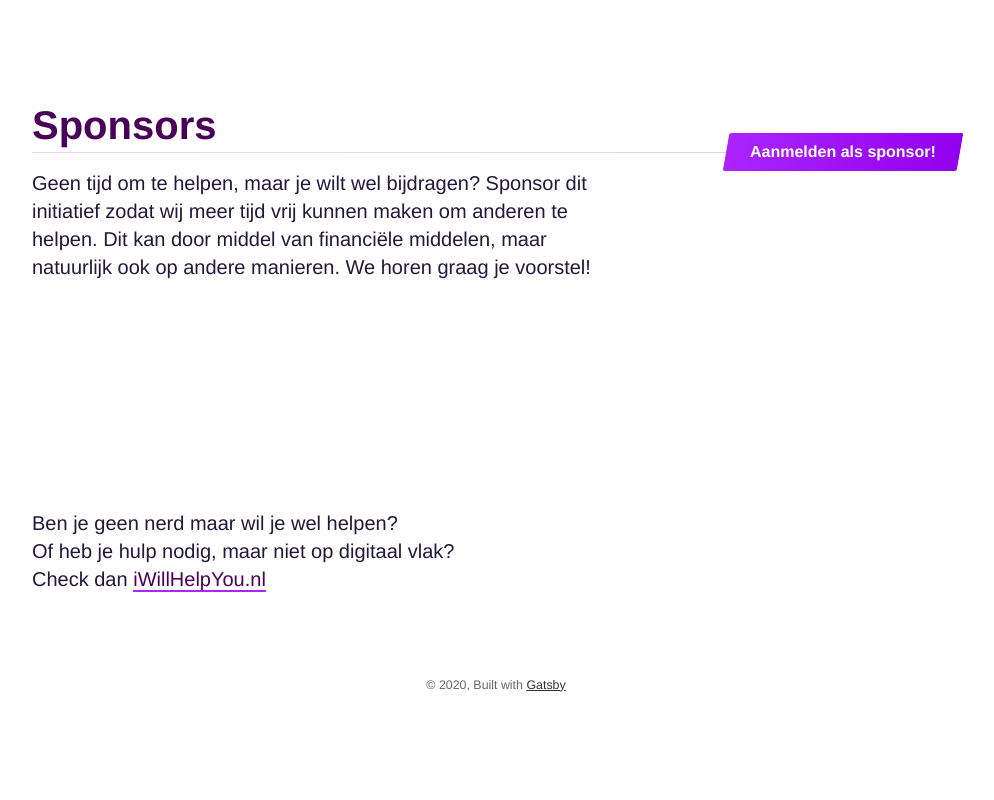
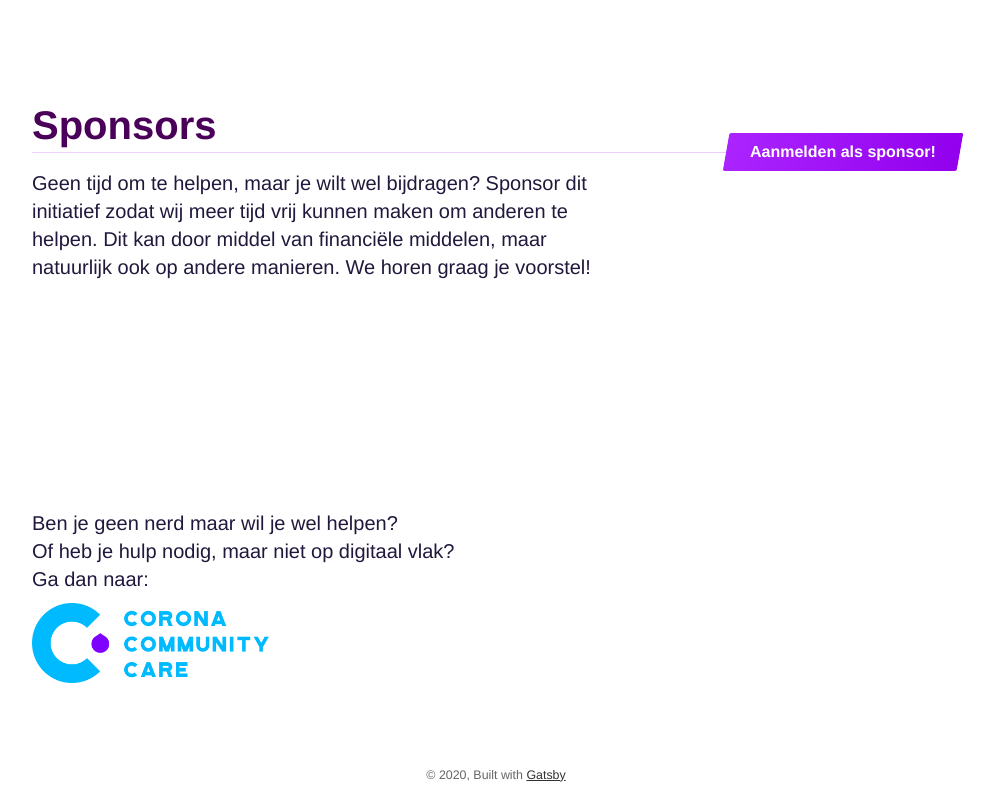
Before and after one commit to yoeran/nerds-against-corona, a Gatsby site: page / in a window 1280 px wide. Shown: the part 2519-3319 px from the top of the page, without its empty margins (144-1138 px from the left). Before the commit the page ends 3229 px from the top, so only its background shows below. Built offline with nearby package versions, Linux system fonts and the light colour scheme; Gatsby itself is replaced by a stand-in of ours.

Commit message:
Add CCC logo and link

```diff
--- a/src/pages/index.tsx
+++ b/src/pages/index.tsx
@@ -7,6 +7,8 @@ import { Sponsors } from "../components/Sponsors"
 import { Explainer } from "../components/Explainer"
 
 import headerImage from "../images/nerds-against-corona-header.png"
+
+import coronaCommunityCare from "../images/corona-community-care_logo.png"
 
 const IndexPage = () => (
   <Layout>
@@ -25,9 +27,14 @@ const IndexPage = () => (
         <br />
         Of heb je hulp nodig, maar niet op digitaal vlak?
         <br />
-        Check dan{" "}
-        <a href="https://www.iwillhelpyou.nl/" target="_blank">
-          iWillHelpYou.nl
+        Ga dan naar:
+        <a
+          href="https://coronacommunitycare.nl/"
+          className="ccc-logo"
+          target="_blank"
+          rel="noreferer"
+        >
+          <img src={coronaCommunityCare} alt="Corona Community Care" />
         </a>
       </p>
     </section>
--- a/src/styles/modules/components.scss
+++ b/src/styles/modules/components.scss
@@ -110,3 +110,15 @@ h4 {
     margin-top: 0;
   }
 }
+
+.ccc-logo {
+  display: block;
+  text-decoration: none;
+  margin-top: 0.5em;
+  border: none;
+
+  img {
+    display: block;
+    height: 4em;
+  }
+}
```
Also changed, not shown: src/images/corona-community-care_logo.png (added).
